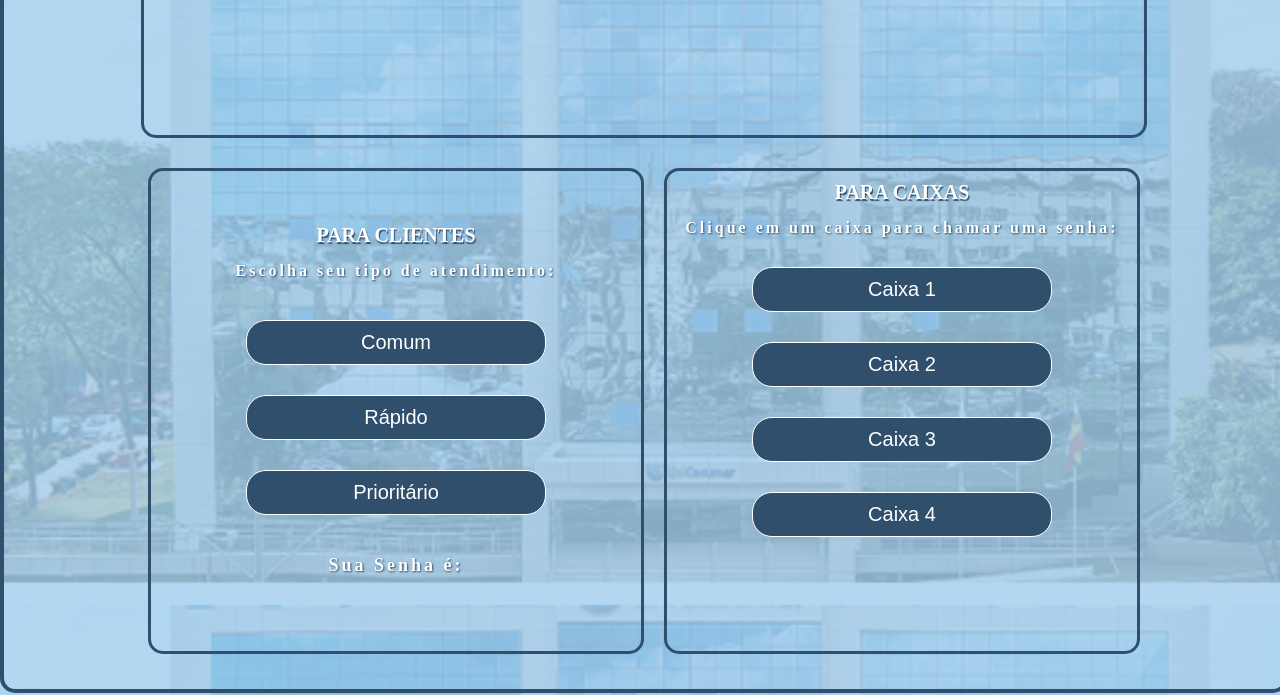
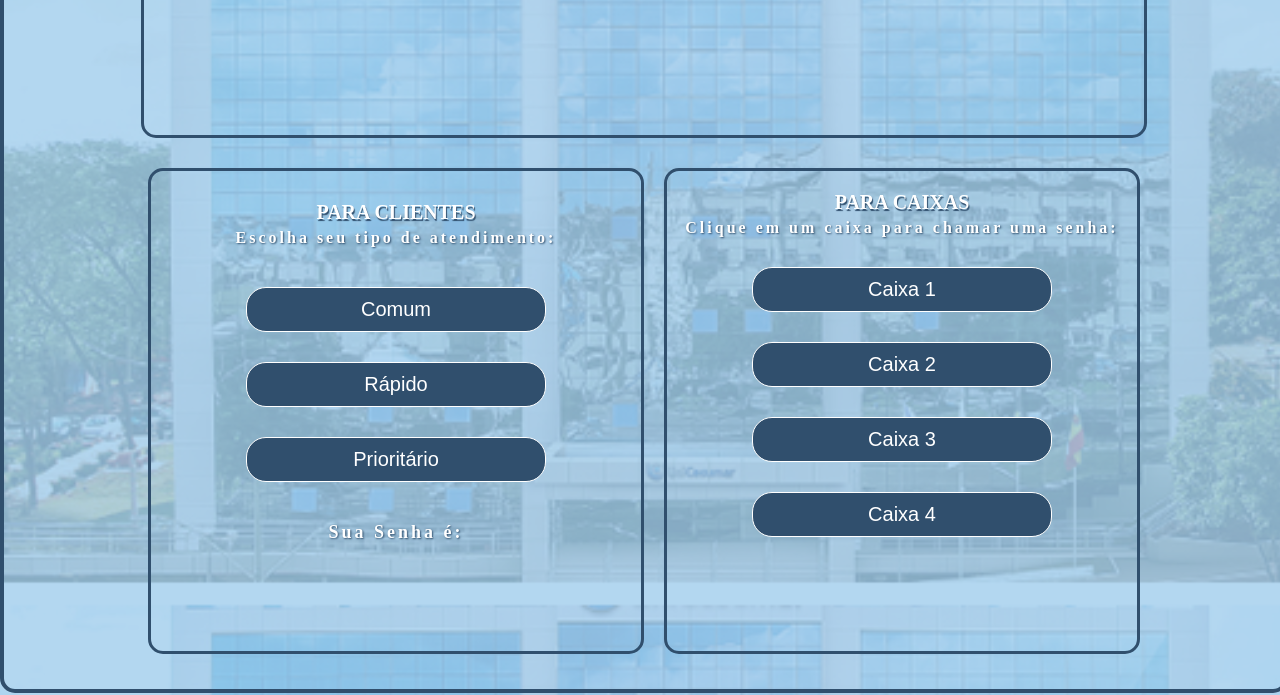
Before and after one commit to thiagowsp85/mapa-frontend, a plain HTML site: page index.html in a window 1280 px wide. Shown: the part 265-960 px from the top of the page. Drawn offline with Linux system fonts and the light colour scheme.

Commit message:
alterando algo

```diff
--- a/assets/css/style.css
+++ b/assets/css/style.css
@@ -4,7 +4,6 @@ body {
     background-position: center;
     width: 100vw;
     height: 100vh;
-    /* background-color: #A2CEED;*/
     margin: 0;
     padding: 0;
     box-sizing: border-box;
@@ -75,11 +74,11 @@ body {
 .clientetext,
 .caixatext {
     width: 200px;
-    padding: 10px;
     text-transform: uppercase;
     font-weight: bold;
     color: #FFF;
     font-size: 20px;
+    margin-top: 20px;
     margin-bottom: 5px;
     text-shadow: 1px 2px 1px #304F6D;
 }
@@ -111,7 +110,6 @@ body {
 .boxcliente {
     display: flex;
     flex-direction: column;
-    justify-content: center;
     align-items: center;
     margin-right: 10px;
     padding: 10px;
--- a/index.html
+++ b/index.html
@@ -1,5 +1,5 @@
 <!DOCTYPE html>
-<html lang="en">
+<html lang="pt-br">
 
 <head>
     <meta charset="UTF-8">
```
